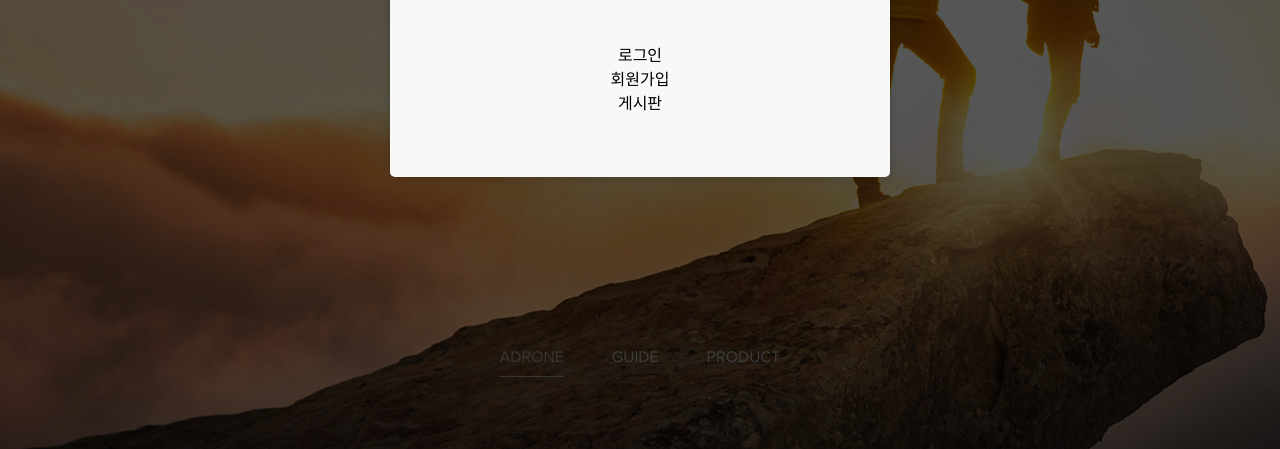
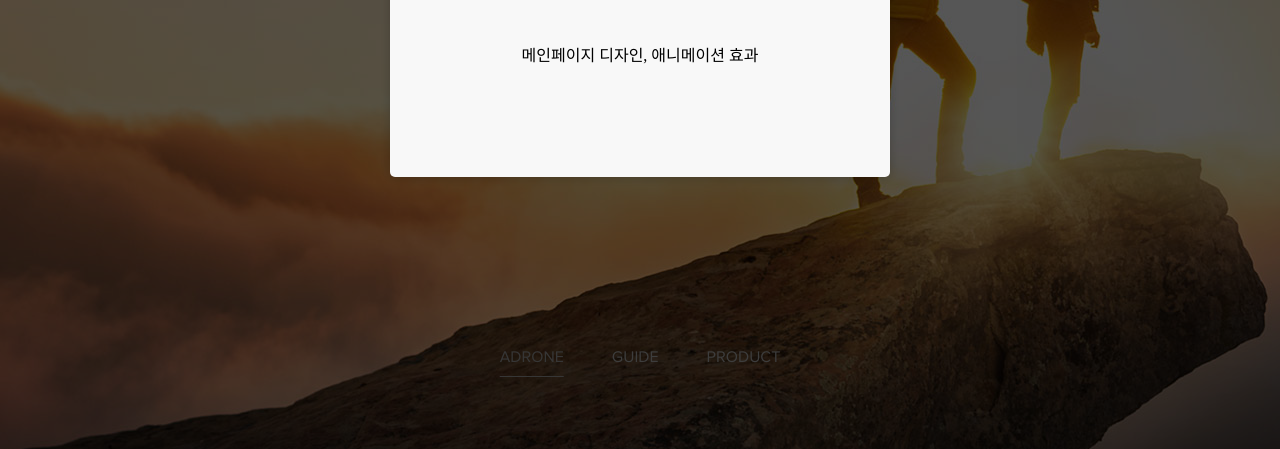
Before and after one commit to kuksu95/adrone, a plain HTML site: page index.html in a window 1280 px wide. Shown: the part 348-797 px from the top of the page. Drawn offline with nearby package versions, Linux system fonts and the light colour scheme.

Commit message:
Add files via upload

```diff
--- a/index.html
+++ b/index.html
@@ -35,9 +35,7 @@
 		<div class="Intro">
 			<h3>구현</h3>
 			<ul>
-				<li>로그인</li>
-				<li>회원가입</li>
-				<li>게시판</li>
+				<li>메인페이지 디자인, 애니메이션 효과</li>
 			</ul>
 		</div>
 	</div>
```
